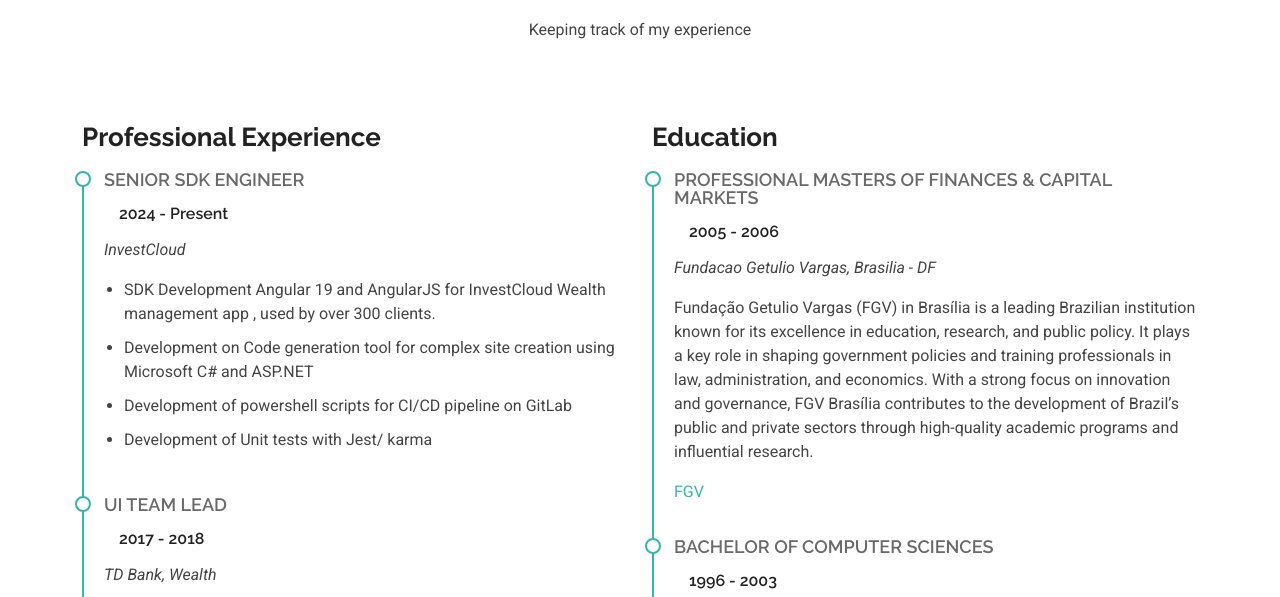
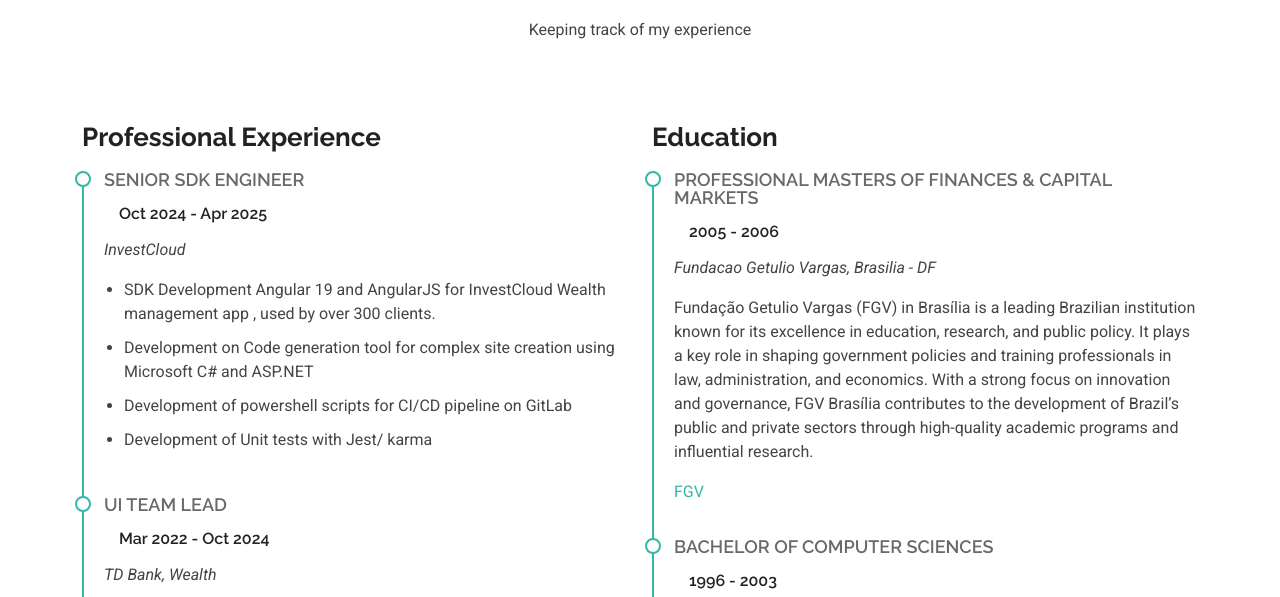
Before and after one commit to SilvioAmaral/silvioamaral.github.io, an Astro site: page /resume in a window 1280 px wide. Shown: the part 203-800 px from the top of the page. Built offline with nearby package versions, Linux system fonts and the light colour scheme; Astro itself is replaced by a stand-in of ours.

Commit message:
Fix dates for TD

```diff
--- a/src/pages/resume.astro
+++ b/src/pages/resume.astro
@@ -18,7 +18,7 @@
           <h3 class="resume-title">Professional Experience</h3>
           <div class="resume-item">
             <h4>Senior SDK engineer</h4>
-            <h5>2024 - Present</h5>
+            <h5>Oct 2024 - Apr 2025</h5>
             <p><em>InvestCloud</em></p>
             <ul>
               <li>SDK Development Angular 19 and AngularJS for InvestCloud Wealth management app , used by over 300 clients.</li>
@@ -30,7 +30,7 @@
 
           <div class="resume-item">
             <h4>UI Team Lead</h4>
-            <h5>2017 - 2018</h5>
+            <h5>Mar 2022 - Oct 2024</h5>
             <p><em>TD Bank, Wealth</em></p>
             <ul>
               <li>UI Lead developer on Webbroker's core platform using Angular 18 , Typescript, HTML5, SCSS, RxJs, material cdk  and NodeJS.</li>
```
